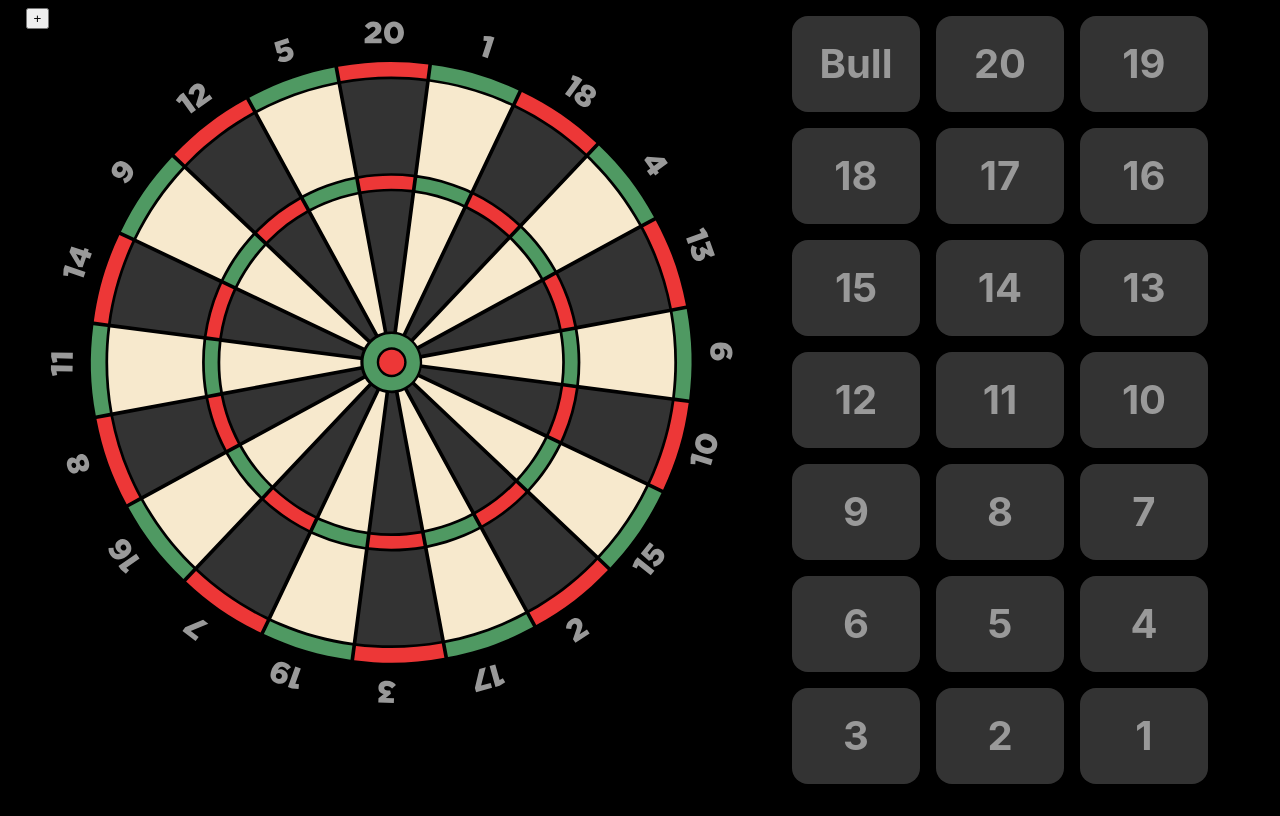
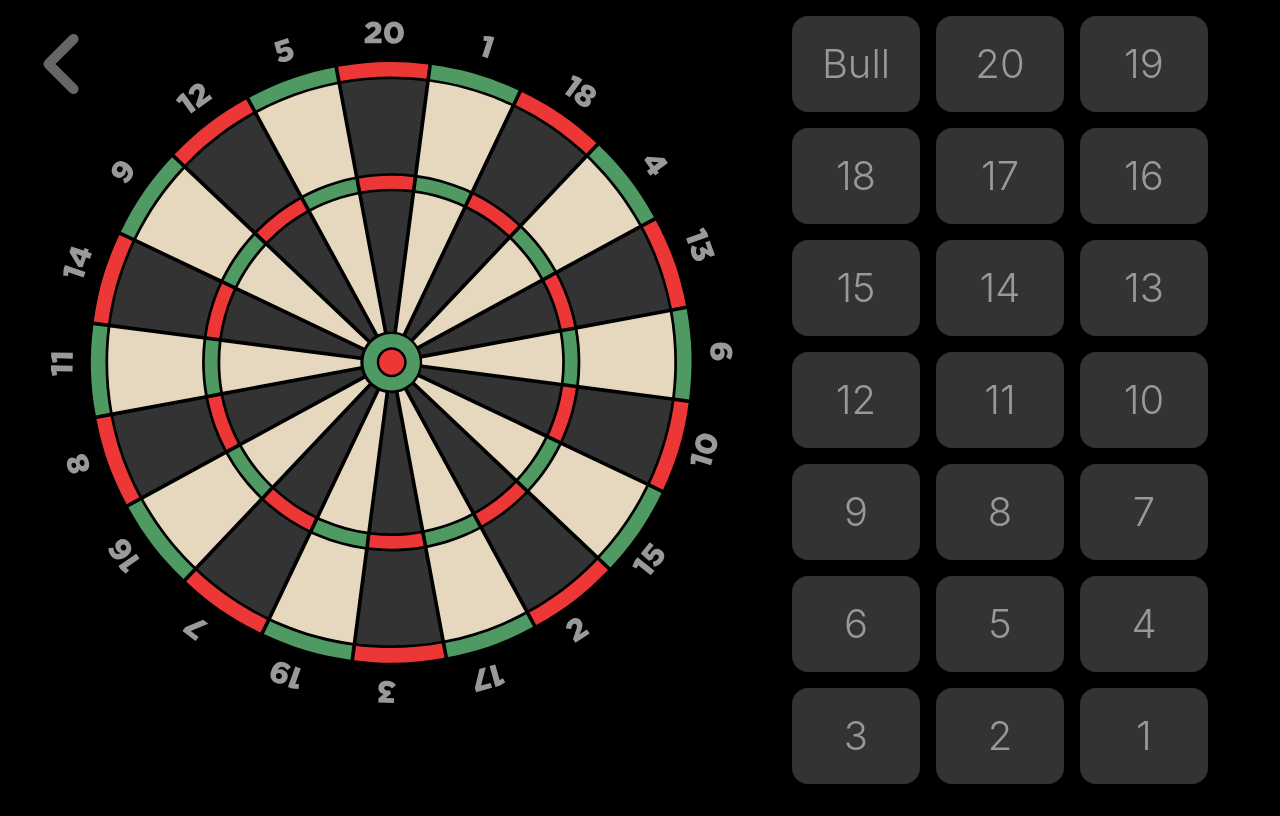
Before and after one commit to archanglmr/hiddencricket, a plain HTML site: page index.html in a window 1280 px wide. Drawn offline with nearby package versions, Linux system fonts and the light colour scheme.

Commit message:
CSS tweaks. Updated back button.

```diff
--- a/index.html
+++ b/index.html
@@ -19,6 +19,7 @@
     <script src="https://html5shim.googlecode.com/svn/trunk/html5.js"></script>
     <![endif]-->
     <link rel="stylesheet" type="text/css" media="all" href="styles/main.css" />
+    <link rel="stylesheet" href="https://use.fontawesome.com/9564377b3a.css">
 </head>
 <body>
     <script type="text/javascript" src="js/class.BoardSector.js"></script>
--- a/js/main.js
+++ b/js/main.js
@@ -9,7 +9,7 @@ $(function() {
         numbers_list = $('<ul>').addClass('numbers_list'),
         dartboard_container = $('<section>').addClass('dartboard_container'),
 
-        button_reset = $('<button>').text('+').addClass('reset'),
+        button_reset = $('<button>').addClass('reset').append('<i class="fa fa-angle-left"></i>'), // using font-awesome left angle here
         dartboard = false,
         sectors = {},
         i, li;
--- a/scss/_colors.scss
+++ b/scss/_colors.scss
@@ -8,9 +8,11 @@
 $score_color: #999;
 $dark_primary: #333;
 $dark_secondary: #ED3737;
-$light_primary: #F7E9CD;
+$light_primary: #e5d8be;
 $light_secondary: #4F9962;
 
+
+$light_primary: #e5d8be;
 
 
 // SIMPLIFIED COLOR SCHEME
--- a/scss/main.scss
+++ b/scss/main.scss
@@ -11,6 +11,7 @@ $transition-duration: 100ms;
 //html {}
 body {
     font-family: -apple-system, Times New Roman, Helvetica Neue, Arial, sans-serif;
+    font-weight: 300;
     height: 100vh;
     width: 100vw;
     overflow: hidden;
@@ -30,18 +31,26 @@ body {
 }
 
 
+button.reset {
+    position: absolute;
+    top: 3vh;
+    left: 3vw;
+    background-color: transparent;
+    border: none;
+    color: #666;
+    font-size: 10vmin;
+    font-weight: 200;
+    line-height: 10vmin;
+    margin: 0;
+    padding: 0 2vw 0 0;
+}
+
+
 .dartboard_container { // 60%h
-    position: relative;
     width: 96vw;
     margin: 4vh 2vw;
     text-align: center;
     max-height: 52vh;
-
-    button.reset {
-        position: absolute;
-        top: 0;
-        left: 0;
-    }
 }
 
 
@@ -67,7 +76,7 @@ h2 { // 6%h
         text-align: center;
         vertical-align: middle;
         font-size: 5vmin; // used width because button can be tall and narrow
-        font-weight: bold;
+        //font-weight: bold;
         @include border-radius(2vmin);
         @include single-transition(all, $transition-duration, ease-in-out);
 
@@ -89,7 +98,6 @@ h2 { // 6%h
     max-height: 100%;
 
 
-    // Numbers on the outside
     .sector {
         @include single-transition(all, $transition-duration, ease-in-out);
         &.dark {
@@ -107,7 +115,7 @@ h2 { // 6%h
             .single { fill: $closed_primary; }
             .double { fill: $closed_secondary; }
             .triple { fill: $closed_primary; }
-            .score { fill: $closed_secondary; }
+            .score { fill: $closed_primary; }
         }
 
         .score { fill: $score_color; }
```
Also changed, not shown: styles/main.css.
